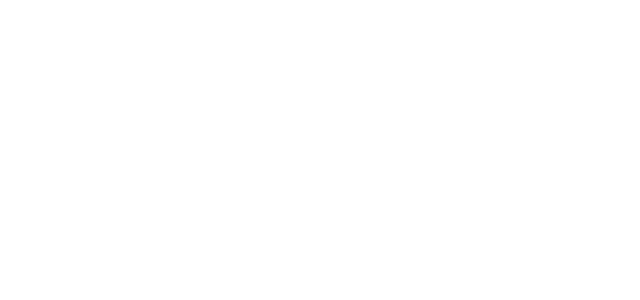
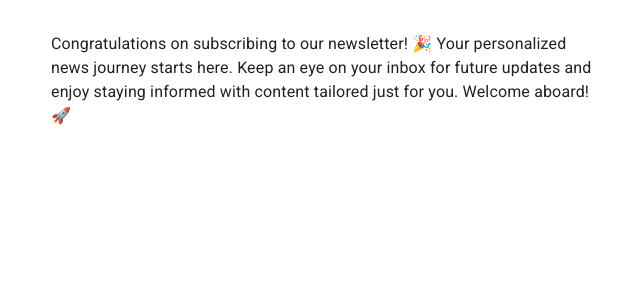
Before and after one commit to rupinr/news-master-fe, a React (Vite) app: page /congratulations in a window 1280 px wide. Before the commit this address had no page. Shown: the top 300 px of the page, without its empty margins (313-953 px from the left). Built offline with nearby package versions, Linux system fonts and the light colour scheme.

Commit message:
success page

```diff
--- a/src/App.tsx
+++ b/src/App.tsx
@@ -4,6 +4,7 @@
 import { BrowserRouter as Router, Route, Routes, Link } from 'react-router-dom'
 import ScheduleSelector from './ScheduleSelector';
 import { ThankYou } from './ThankYou';
+import { Congratulations } from './Congratulations';
 
 import Email from './Email'
 export default function App() {
@@ -13,6 +14,7 @@
         <Route path="/" element={<Email />} />
         <Route path="/thank-you" element={<ThankYou />} />
         <Route path="/preferences" element={<ScheduleSelector />} />
+        <Route path="/congratulations" element={<Congratulations />} />
       </Routes>
     </Router>
   );
--- /dev/null
+++ b/src/Congratulations.tsx
@@ -0,0 +1,18 @@
+import Container from '@mui/material/Container';
+import Typography from '@mui/material/Typography';
+import Box from '@mui/material/Box';
+export const Congratulations = () => {
+
+
+    return (
+        <Container maxWidth="sm">
+            <Box sx={{ my: 4 }}>
+                <Typography component="h1" sx={{ mb: 2 }}>
+                    Congratulations on subscribing to our newsletter! 🎉
+
+                    Your personalized news journey starts here. Keep an eye on your inbox for future updates and enjoy staying informed with content tailored just for you. Welcome aboard! 🚀
+                </Typography>
+            </Box>
+        </Container>
+    )
+}
--- a/src/Email.tsx
+++ b/src/Email.tsx
@@ -29,7 +29,6 @@
             })
             navigate('/thank-you')
         }
-
     }
 
     return (
--- a/src/ScheduleSelector.tsx
+++ b/src/ScheduleSelector.tsx
@@ -10,6 +10,7 @@
 import DaySelector from './DaySelector';
 import TimeSlotSelector from './TimeSlotSelector';
 import SiteSelector, { Option } from './SiteSelector';
+import { useNavigate } from 'react-router-dom'
 
 const ScheduleSelector = () => {
     const [searchParams] = useSearchParams();
@@ -31,6 +32,9 @@
     const handleDayChangeFor = (updatedDays: { [key: string]: boolean }) => {
         setDaySelection(updatedDays);
     };
+
+    const navigate = useNavigate()
+
 
     const handleTimeSlotChangeFor = (updateTimeSlot: string) => {
         setTimeSlot(updateTimeSlot);
@@ -74,6 +78,7 @@
             sites: selectedSites.map((item) => item.value)
         };
         updatePreference(data, token!);
+        navigate('/congratulations')
     };
 
     return (
--- a/src/SiteSelector.tsx
+++ b/src/SiteSelector.tsx
@@ -27,12 +27,9 @@
 
 
     const handleUpdate = (event: any, newValue: Option[]) => {
-
-
         setSelectedOptions(newValue);
+        setAllOptions(allOptions.filter(item => !selectedOptions.includes(item)))
         onSiteChange(newValue);
-        console.log('handleUpdate')
-        console.log('allOptions', allOptions)
     };
 
     return (
```
